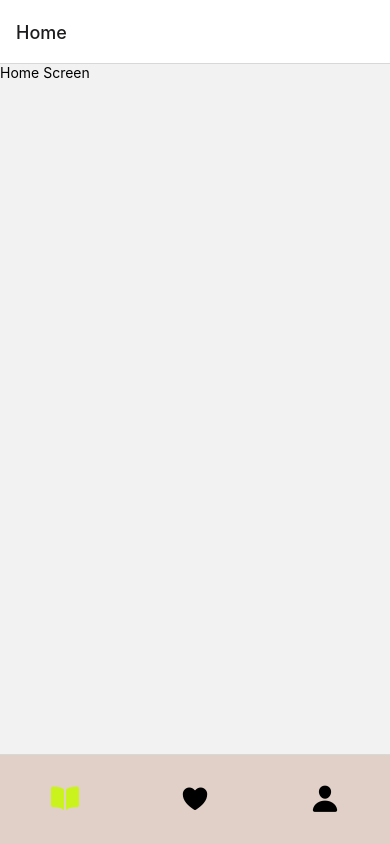
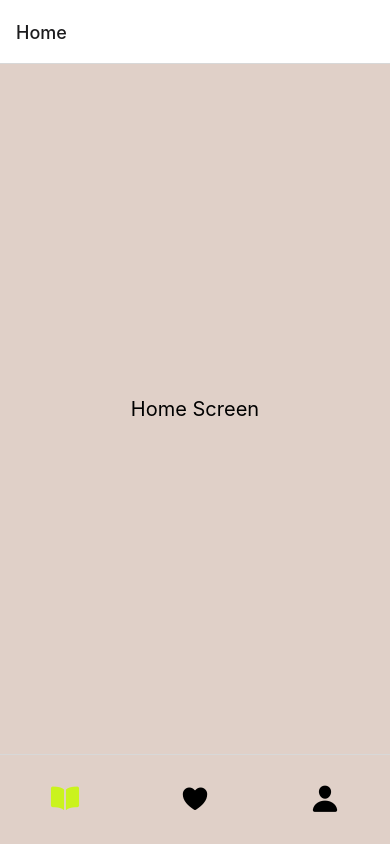
Before and after one commit to julessre/books-inspo-app, a React Native app in the folder books-inspo/: screen / in a window 390 px wide. Built offline with nearby package versions, Linux system fonts and the light colour scheme.

Commit message:
Add background color to pages

```diff
--- a/books-inspo/navigation/screens/FavScreen.jsx
+++ b/books-inspo/navigation/screens/FavScreen.jsx
@@ -1,10 +1,26 @@
 import React from 'react';
-import { Text, View } from 'react-native';
+import { StyleSheet, Text, View } from 'react-native';
+import { colors } from '../../styles/constants';
+
+const styles = StyleSheet.create({
+  container: {
+    flex: 1,
+    backgroundColor: colors.background,
+    alignItems: 'center',
+    justifyContent: 'center',
+  },
+  text: {
+    fontSize: 20,
+    color: colors.text,
+  },
+});
 
 export default function FavScreen({ navigation }) {
   return (
-    <View>
-      <Text onPress={() => navigation.navigate('Home')}>Favorites Screen</Text>
+    <View style={styles.container}>
+      <Text style={styles.text} onPress={() => navigation.navigate('Home')}>
+        Favorites Screen
+      </Text>
     </View>
   );
 }
--- a/books-inspo/navigation/screens/HomeScreen.jsx
+++ b/books-inspo/navigation/screens/HomeScreen.jsx
@@ -1,10 +1,29 @@
 import React from 'react';
-import { Text, View } from 'react-native';
+import { StyleSheet, Text, View } from 'react-native';
+import { colors } from '../../styles/constants';
+
+const styles = StyleSheet.create({
+  container: {
+    flex: 1,
+    backgroundColor: colors.background,
+    alignItems: 'center',
+    justifyContent: 'center',
+  },
+  text: {
+    fontSize: 20,
+    color: colors.text,
+  },
+});
 
 export default function HomeScreen({ navigation }) {
   return (
-    <View>
-      <Text onPress={() => alert('This is the Home Screen.')}>Home Screen</Text>
+    <View style={styles.container}>
+      <Text
+        style={styles.text}
+        onPress={() => alert('This is the Home Screen.')}
+      >
+        Home Screen
+      </Text>
     </View>
   );
 }
--- a/books-inspo/navigation/screens/ProfileScreen.jsx
+++ b/books-inspo/navigation/screens/ProfileScreen.jsx
@@ -1,10 +1,26 @@
 import React from 'react';
-import { Text, View } from 'react-native';
+import { StyleSheet, Text, View } from 'react-native';
+import { colors } from '../../styles/constants';
+
+const styles = StyleSheet.create({
+  container: {
+    flex: 1,
+    backgroundColor: colors.background,
+    alignItems: 'center',
+    justifyContent: 'center',
+  },
+  text: {
+    fontSize: 20,
+    color: colors.text,
+  },
+});
 
 export default function ProfileScreen({ navigation }) {
   return (
-    <View>
-      <Text onPress={() => navigation.navigate('Home')}>Profile Screen</Text>
+    <View style={styles.container}>
+      <Text style={styles.text} onPress={() => navigation.navigate('Home')}>
+        Profile Screen
+      </Text>
     </View>
   );
 }
```
